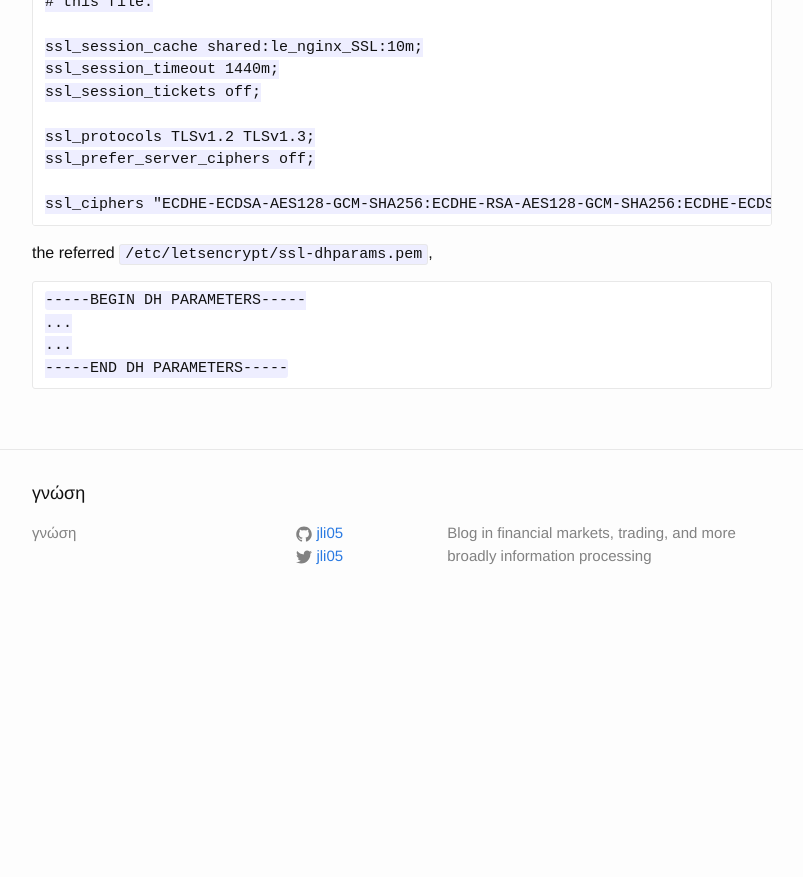
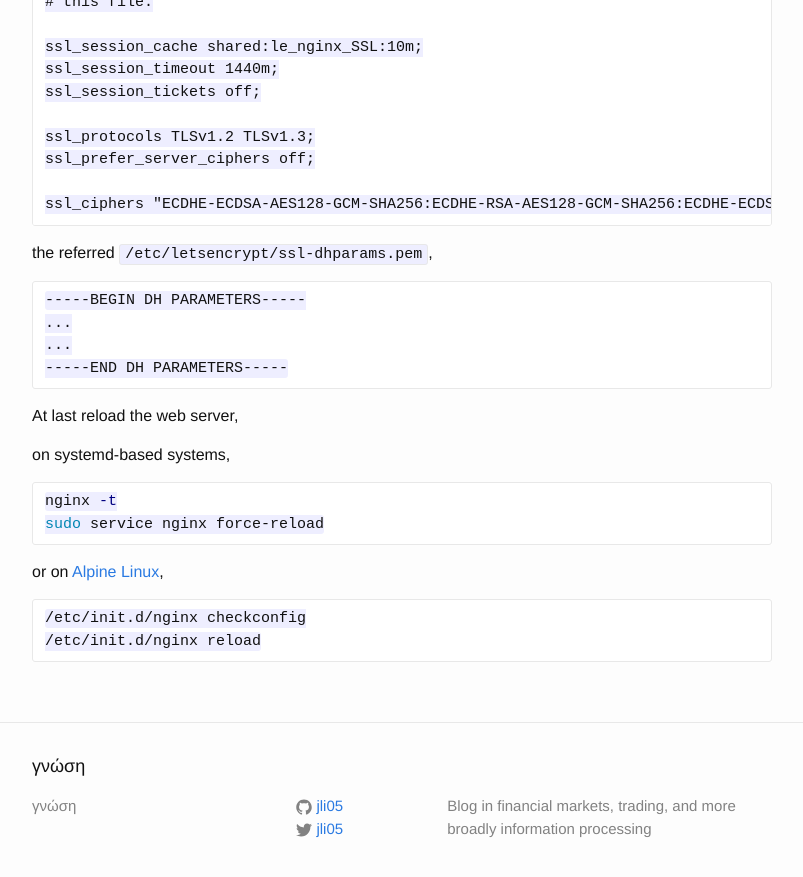
Before and after one commit to jli05/jli05.github.io, a Jekyll site: the page built from _posts/2023-08-28-Migrate-a-web-server.md, in a window 1280 px wide and 900 px high, scrolled down 1521 px. Shown: the top 877 px of the window, without its empty margins (238-1041 px from the left). Built offline with Jekyll 4.4.1, drawn with Linux system fonts in a browser that asks for light colours; before the commit the page ends 2148 px from its top, so only the background shows below that.

Commit message:
add restarting web server

````diff
--- a/_posts/2023-08-28-Migrate-a-web-server.md
+++ b/_posts/2023-08-28-Migrate-a-web-server.md
@@ -76,3 +76,19 @@ the referred `/etc/letsencrypt/ssl-dhparams.pem`,
 ...
 -----END DH PARAMETERS-----
 ```
+
+At last reload the web server,
+
+on systemd-based systems,
+
+```sh
+nginx -t
+sudo service nginx force-reload
+```
+
+or on [Alpine Linux](https://www.alpinelinux.org),
+
+```sh
+/etc/init.d/nginx checkconfig
+/etc/init.d/nginx reload
+```
````
